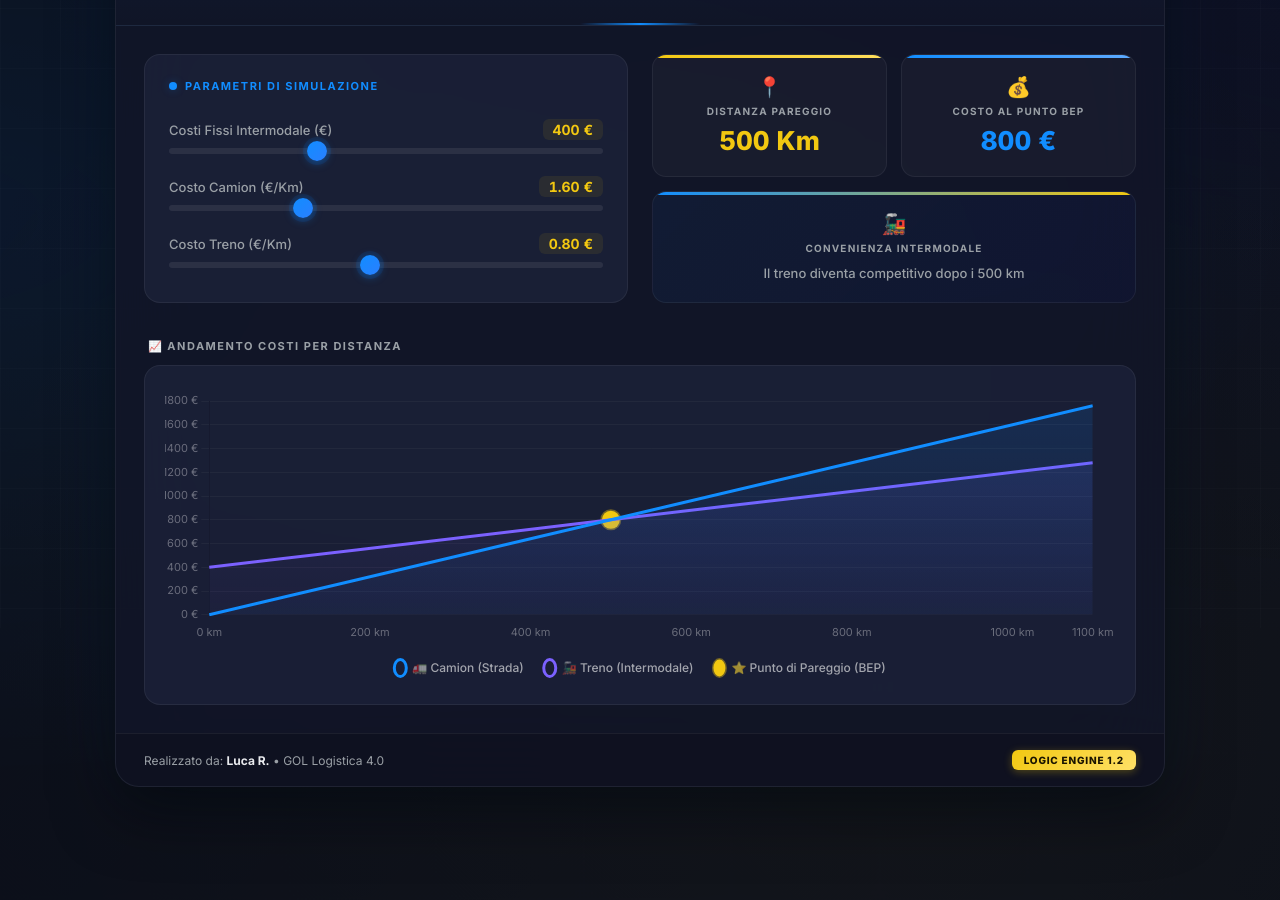
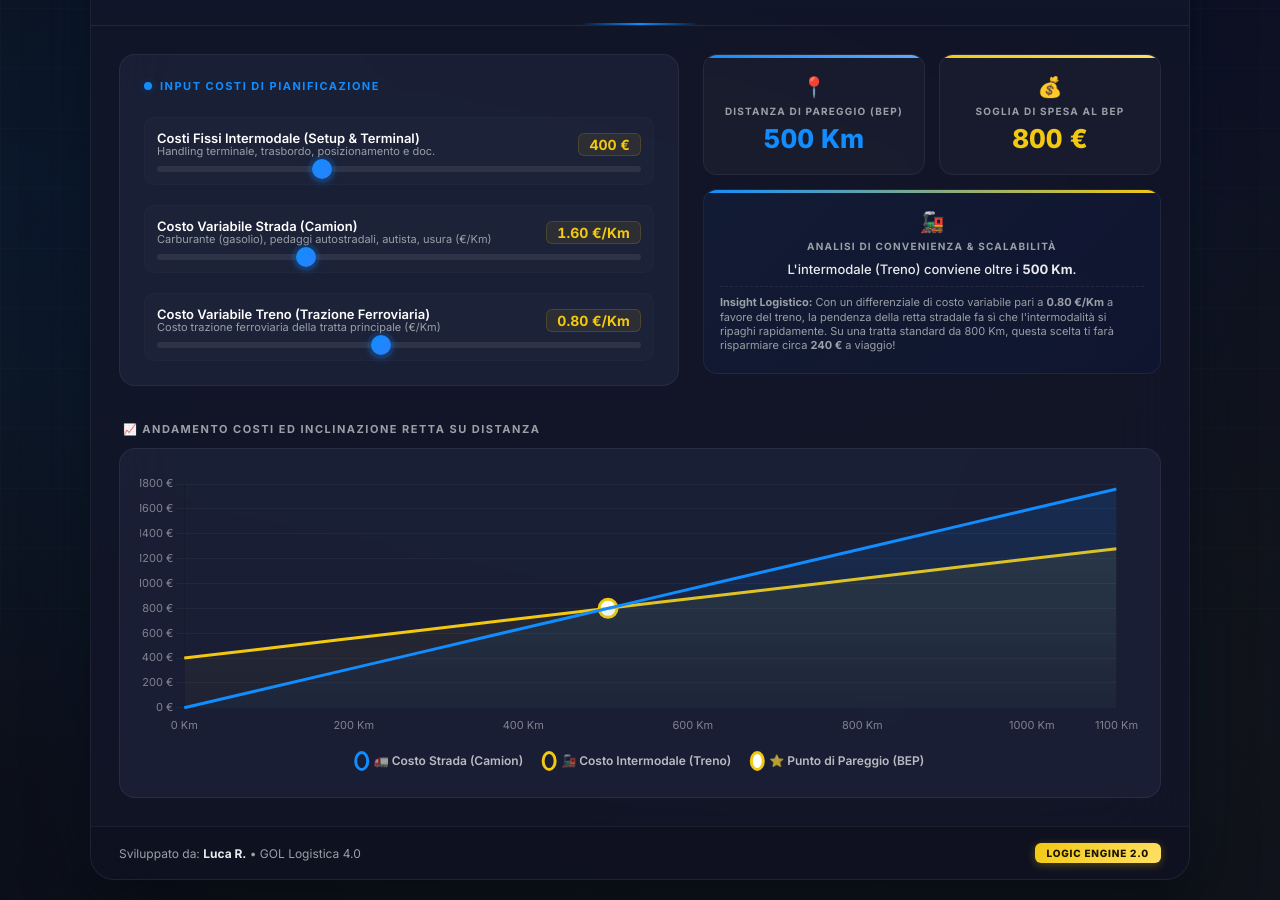
Before and after one commit to addering/simulatore-bep, a plain HTML site: page index.html in a window 1280 px wide. Shown: the part 172-1072 px from the top of the page. Before the commit the page ends 979 px from the top, so only its background shows below. Drawn offline with nearby package versions, Linux system fonts and the light colour scheme.

Commit message:
💎 Refactor BEP: professional logistical terminology, blue/gold palette & dynamic insights

```diff
--- a/index.html
+++ b/index.html
@@ -4,7 +4,7 @@
     <meta charset="UTF-8">
     <meta name="viewport" content="width=device-width, initial-scale=1.0">
     <title>Simulatore BEP — Break-Even Point Logistico</title>
-    <meta name="description" content="Simulatore interattivo per il calcolo del Break-Even Point tra trasporto su strada e intermodale. Analisi comparativa costi logistici.">
+    <meta name="description" content="Simulatore interattivo professionale per il calcolo del Break-Even Point tra trasporto su strada e intermodale. Analisi avanzata costi logistici.">
     <script src="https://cdn.jsdelivr.net/npm/chart.js"></script>
     <link href="https://fonts.googleapis.com/css2?family=Inter:wght@300;400;500;600;700;800&display=swap" rel="stylesheet">
     <style>
@@ -79,7 +79,7 @@
         }
 
         #bep-calculator-wrapper {
-            max-width: 1050px;
+            max-width: 1100px;
             width: 100%;
             background: var(--bg-card);
             border-radius: 24px;
@@ -152,7 +152,7 @@
         /* ─── GRID ─── */
         .calc-grid {
             display: grid;
-            grid-template-columns: 1fr 1fr;
+            grid-template-columns: 1.1fr 0.9fr;
             gap: 24px;
             padding: 28px;
         }
@@ -165,7 +165,7 @@
             border: 1px solid var(--border-subtle);
             display: flex;
             flex-direction: column;
-            gap: 22px;
+            gap: 20px;
             transition: border-color 0.3s ease;
         }
 
@@ -198,15 +198,27 @@
             display: flex;
             flex-direction: column;
             gap: 8px;
+            background: rgba(255, 255, 255, 0.015);
+            padding: 12px;
+            border-radius: 10px;
+            border: 1px solid rgba(255, 255, 255, 0.02);
         }
 
         label {
             font-size: 13px;
-            font-weight: 500;
-            color: var(--text-muted);
+            font-weight: 600;
+            color: #fff;
             display: flex;
             justify-content: space-between;
             align-items: center;
+        }
+
+        .label-desc {
+            font-size: 11px;
+            color: var(--text-muted);
+            font-weight: 400;
+            margin-top: -2px;
+            display: block;
         }
 
         .label-val {
@@ -218,6 +230,7 @@
             padding: 2px 10px;
             border-radius: 6px;
             transition: all 0.2s ease;
+            border: 1px solid rgba(242, 200, 17, 0.15);
         }
 
         /* ─── CUSTOM RANGE SLIDER ─── */
@@ -328,7 +341,7 @@
             letter-spacing: 1.2px;
             color: var(--text-muted);
             display: block;
-            margin-bottom: 8px;
+            margin-bottom: 6px;
         }
 
         .stat-card .stat-value {
@@ -346,7 +359,7 @@
         .stat-card .stat-status {
             font-size: 13px;
             font-weight: 500;
-            color: var(--text-muted);
+            color: var(--text-main);
             line-height: 1.4;
         }
 
@@ -354,6 +367,16 @@
             font-size: 20px;
             margin-bottom: 6px;
             display: block;
+        }
+
+        .logistics-insight {
+            font-size: 11px;
+            color: var(--text-muted);
+            margin-top: 8px;
+            border-top: 1px dashed rgba(255, 255, 255, 0.08);
+            padding-top: 8px;
+            text-align: left;
+            line-height: 1.3;
         }
 
         /* ─── CHART ─── */
@@ -364,7 +387,7 @@
 
         .chart-container {
             position: relative;
-            height: 340px;
+            height: 350px;
             background: var(--bg-input);
             border-radius: 16px;
             padding: 20px;
@@ -410,7 +433,7 @@
         }
 
         /* ─── RESPONSIVE ─── */
-        @media (max-width: 768px) {
+        @media (max-width: 820px) {
             body { padding: 12px; }
 
             .calc-grid {
@@ -432,7 +455,7 @@
             }
 
             .chart-container {
-                height: 280px;
+                height: 290px;
                 padding: 14px;
             }
 
@@ -504,61 +527,74 @@
     <div class="calc-header">
         <div class="header-icon">📊</div>
         <h1>Simulatore Logistico: Break-Even Point</h1>
-        <p>Analisi comparativa Vettore Strada vs Intermodale</p>
+        <p>Analisi comparativa professionale: Vettore Strada (Camion) vs. Intermodale (Treno)</p>
     </div>
 
     <!-- CONTROLS + RESULTS -->
     <div class="calc-grid">
         <div class="input-group">
-            <div class="input-group-title">Parametri di Simulazione</div>
+            <div class="input-group-title">Input Costi di Pianificazione</div>
 
             <div class="slider-block">
-                <label>
-                    Costi Fissi Intermodale (€)
+                <label for="input-cf">
+                    <div>
+                        <span>Costi Fissi Intermodale (Setup & Terminal)</span>
+                        <span class="label-desc">Handling terminale, trasbordo, posizionamento e doc.</span>
+                    </div>
                     <span class="label-val" id="val-cf">400 €</span>
                 </label>
                 <input type="range" id="input-cf" min="100" max="1000" step="50" value="400">
             </div>
 
             <div class="slider-block">
-                <label>
-                    Costo Camion (€/Km)
+                <label for="input-cv1">
+                    <div>
+                        <span>Costo Variabile Strada (Camion)</span>
+                        <span class="label-desc">Carburante (gasolio), pedaggi autostradali, autista, usura (€/Km)</span>
+                    </div>
                     <span class="label-val" id="val-cv1">1.60 €</span>
                 </label>
-                <input type="range" id="input-cv1" min="1" max="3" step="0.1" value="1.6">
+                <input type="range" id="input-cv1" min="1" max="3" step="0.05" value="1.6">
             </div>
 
             <div class="slider-block">
-                <label>
-                    Costo Treno (€/Km)
+                <label for="input-cv2">
+                    <div>
+                        <span>Costo Variabile Treno (Trazione Ferroviaria)</span>
+                        <span class="label-desc">Costo trazione ferroviaria della tratta principale (€/Km)</span>
+                    </div>
                     <span class="label-val" id="val-cv2">0.80 €</span>
                 </label>
-                <input type="range" id="input-cv2" min="0.2" max="1.5" step="0.1" value="0.8">
+                <input type="range" id="input-cv2" min="0.2" max="1.5" step="0.05" value="0.8">
             </div>
         </div>
 
         <div class="results-box">
-            <div class="stat-card accent">
+            <div class="stat-card blue">
                 <span class="stat-icon">📍</span>
-                <small>Distanza Pareggio</small>
+                <small>Distanza di Pareggio (BEP)</small>
                 <span class="stat-value" id="res-dist">500 Km</span>
             </div>
-            <div class="stat-card blue">
+            <div class="stat-card accent">
                 <span class="stat-icon">💰</span>
-                <small>Costo al Punto BEP</small>
+                <small>Soglia di Spesa al BEP</small>
                 <span class="stat-value" id="res-costo">800 €</span>
             </div>
             <div class="stat-card wide">
                 <span class="stat-icon">🚂</span>
-                <small>Convenienza Intermodale</small>
+                <small>Analisi di Convenienza & Scalabilità</small>
                 <span class="stat-status" id="res-status">Il treno diventa competitivo dopo i 500 km</span>
+
+                <div class="logistics-insight" id="logistics-insight">
+                    Un aumento del costo del gasolio aumenta la pendenza della retta strada, spostando il punto di pareggio a sinistra. L'intermodale diventa competitivo molto prima!
+                </div>
             </div>
         </div>
     </div>
 
     <!-- CHART -->
     <div class="chart-section">
-        <div class="chart-title">📈 Andamento Costi per Distanza</div>
+        <div class="chart-title">📈 Andamento Costi ed Inclinazione Retta su Distanza</div>
         <div class="chart-container">
             <canvas id="liveChart"></canvas>
         </div>
@@ -566,8 +602,8 @@
 
     <!-- FOOTER -->
     <div class="footer-credit">
-        <span>Realizzato da: <strong>Luca R.</strong> • GOL Logistica 4.0</span>
-        <span class="badge-pbi">LOGIC ENGINE 1.2</span>
+        <span>Sviluppato da: <strong>Luca R.</strong> • GOL Logistica 4.0</span>
+        <span class="badge-pbi">LOGIC ENGINE 2.0</span>
     </div>
 
 </div>
@@ -580,34 +616,49 @@
         const cv1 = parseFloat(document.getElementById('input-cv1').value);
         const cv2 = parseFloat(document.getElementById('input-cv2').value);
 
-        // Update labels with animation feel
+        // Aggiorna le etichette con precisione decimale corretta
         document.getElementById('val-cf').innerText = cf + ' €';
-        document.getElementById('val-cv1').innerText = cv1.toFixed(2) + ' €';
-        document.getElementById('val-cv2').innerText = cv2.toFixed(2) + ' €';
+        document.getElementById('val-cv1').innerText = cv1.toFixed(2) + ' €/Km';
+        document.getElementById('val-cv2').innerText = cv2.toFixed(2) + ' €/Km';
 
         // Calcolo BEP: x = CF / (CV1 - CV2)
         let x = 0;
+        let convText = "";
+        let insightText = "";
+
         if (cv1 > cv2) {
             x = cf / (cv1 - cv2);
-        }
-
             const costoPareggio = x * cv1;
 
-        // Update stats with smooth transition
+            // Calcolo spedizioni equivalenti ipotizzando un flusso di 15.000 Km all'anno su questa linea
+            const viaggiAnno = Math.round(15000 / (x || 500));
+
             document.getElementById('res-dist').innerText = Math.round(x) + ' Km';
             document.getElementById('res-costo').innerText = Math.round(costoPareggio) + ' €';
 
-        if (cv1 <= cv2) {
-            document.getElementById('res-status').innerText = '⚠️ Il camion è già più economico del treno con questi parametri';
+            convText = `L'intermodale (Treno) conviene oltre i <strong>${Math.round(x)} Km</strong>.`;
+
+            // Analisi logistica dinamica da "10 e lode"
+            const diffKm = (cv1 - cv2).toFixed(2);
+            insightText = `<strong>Insight Logistico:</strong> Con un differenziale di costo variabile pari a <strong>${diffKm} €/Km</strong> a favore del treno, la pendenza della retta stradale fa sì che l'intermodalità si ripaghi rapidamente. Su una tratta standard da 800 Km, questa scelta ti farà risparmiare circa <strong>${Math.round((800 * cv1) - (cf + 800 * cv2))} €</strong> a viaggio!`;
+
+            updateChart(cf, cv1, cv2, x, costoPareggio);
         } else {
-            document.getElementById('res-status').innerText =
-                `Il treno diventa competitivo dopo i ${Math.round(x)} km`;
+            // Se il treno costa di più del camion anche al chilometro (assurdo logistico, ma possibile nei controlli)
+            document.getElementById('res-dist').innerText = 'N/A';
+            document.getElementById('res-costo').innerText = 'N/A';
+            convText = `⚠️ Il Camion è sempre più economico del treno a qualsiasi distanza.`;
+            insightText = `<strong>Insight Logistico:</strong> Attualmente la trazione ferroviaria (€/Km) è più costosa della strada. In questo scenario la retta del treno ha una pendenza maggiore ed è traslata verso l'alto dai costi fissi di terminal, rendendo impossibile l'intersezione.`;
+
+            updateChart(cf, cv1, cv2, 0, 0);
         }
 
-        updateChart(cf, cv1, cv2, x, costoPareggio);
+        document.getElementById('res-status').innerHTML = convText;
+        document.getElementById('logistics-insight').innerHTML = insightText;
     }
 
     function updateChart(cf, cv1, cv2, bepX, bepY) {
+        // Se il BEP è zero o irrealistico, usiamo 1000 come distanza massima fittizia per visualizzare il grafico
         const maxDist = bepX > 0 ? Math.round(bepX * 2.2) : 1000;
         const steps = 12;
         const labels = [];
@@ -621,16 +672,15 @@
             dataTreno.push(cf + (dist * cv2));
         }
 
-        const pointBEP = [{ x: Math.round(bepX), y: Math.round(bepY) }];
+        const pointBEP = bepX > 0 ? [{ x: Math.round(bepX), y: Math.round(bepY) }] : [];
 
+        // Palette coordinata sul brand Luca (Blu / Oro)
         const chartColors = {
-            camion: '#118DFF',
-            camionBg: 'rgba(17, 141, 255, 0.08)',
-            treno: '#7B61FF',
-            trenoBg: 'rgba(123, 97, 255, 0.08)',
-            bep: '#F2C811',
+            camion: '#118DFF', // Blu logo
+            treno: '#F2C811',  // Oro logo
+            bep: '#FFFFFF',    // Bianco brillante
             grid: 'rgba(255, 255, 255, 0.04)',
-            tick: 'rgba(255, 255, 255, 0.35)'
+            tick: 'rgba(255, 255, 255, 0.45)'
         };
 
         if (myChart) {
@@ -643,14 +693,14 @@
         } else {
             const ctx = document.getElementById('liveChart').getContext('2d');
 
-            // Gradient fills
+            // Gradienti per le aree sottostanti le rette dei costi
             const gradCamion = ctx.createLinearGradient(0, 0, 0, 300);
             gradCamion.addColorStop(0, 'rgba(17, 141, 255, 0.15)');
             gradCamion.addColorStop(1, 'rgba(17, 141, 255, 0)');
 
             const gradTreno = ctx.createLinearGradient(0, 0, 0, 300);
-            gradTreno.addColorStop(0, 'rgba(123, 97, 255, 0.15)');
-            gradTreno.addColorStop(1, 'rgba(123, 97, 255, 0)');
+            gradTreno.addColorStop(0, 'rgba(242, 200, 17, 0.12)');
+            gradTreno.addColorStop(1, 'rgba(242, 200, 17, 0)');
 
             myChart = new Chart(ctx, {
                 type: 'line',
@@ -658,25 +708,25 @@
                     labels: labels,
                     datasets: [
                         {
-                            label: '🚛 Camion (Strada)',
+                            label: '🚛 Costo Strada (Camion)',
                             data: dataCamion,
                             borderColor: chartColors.camion,
                             backgroundColor: gradCamion,
                             borderWidth: 3,
                             pointRadius: 0,
-                            pointHoverRadius: 5,
+                            pointHoverRadius: 6,
                             pointHoverBackgroundColor: chartColors.camion,
                             tension: 0,
                             fill: true
                         },
                         {
-                            label: '🚂 Treno (Intermodale)',
+                            label: '🚂 Costo Intermodale (Treno)',
                             data: dataTreno,
                             borderColor: chartColors.treno,
                             backgroundColor: gradTreno,
                             borderWidth: 3,
                             pointRadius: 0,
-                            pointHoverRadius: 5,
+                            pointHoverRadius: 6,
                             pointHoverBackgroundColor: chartColors.treno,
                             tension: 0,
                             fill: true
@@ -684,12 +734,12 @@
                         {
                             label: '⭐ Punto di Pareggio (BEP)',
                             data: pointBEP,
-                            borderColor: chartColors.bep,
+                            borderColor: chartColors.treno,
                             backgroundColor: chartColors.bep,
                             pointRadius: 9,
                             pointHoverRadius: 12,
                             pointBorderWidth: 3,
-                            pointBorderColor: 'rgba(242, 200, 17, 0.4)',
+                            pointBorderColor: chartColors.treno,
                             showLine: false,
                             type: 'scatter'
                         }
@@ -706,8 +756,8 @@
                         legend: {
                             position: 'bottom',
                             labels: {
-                                font: { family: 'Inter', size: 12, weight: '500' },
-                                color: 'rgba(255, 255, 255, 0.6)',
+                                font: { family: 'Inter', size: 12, weight: '600' },
+                                color: 'rgba(255, 255, 255, 0.7)',
                                 padding: 20,
                                 usePointStyle: true,
                                 pointStyleWidth: 12
@@ -726,7 +776,10 @@
                             displayColors: true,
                             callbacks: {
                                 label: function(ctx) {
-                                    return ' ' + ctx.dataset.label + ': ' + Math.round(ctx.parsed.y) + ' €';
+                                    if (ctx.dataset.label.includes('Pareggio')) {
+                                        return ' BEP Raggiunto: ' + Math.round(ctx.parsed.y) + ' € a ' + Math.round(ctx.parsed.x) + ' Km';
+                                    }
+                                    return ' ' + ctx.dataset.label.split(' ')[1] + ': ' + Math.round(ctx.parsed.y) + ' €';
                                 }
                             }
                         }
@@ -749,7 +802,7 @@
                             ticks: {
                                 color: chartColors.tick,
                                 font: { family: 'Inter', size: 11 },
-                                callback: function(value) { return value + ' km'; }
+                                callback: function(value) { return value + ' Km'; }
                             }
                         }
                     }
@@ -763,7 +816,7 @@
         input.addEventListener('input', calculateBEP);
     });
 
-    // Init on load
+    // Inizializzazione al caricamento
     window.addEventListener('DOMContentLoaded', calculateBEP);
 </script>
 
```
Lines whose indentation alone changed are shown as unchanged.
